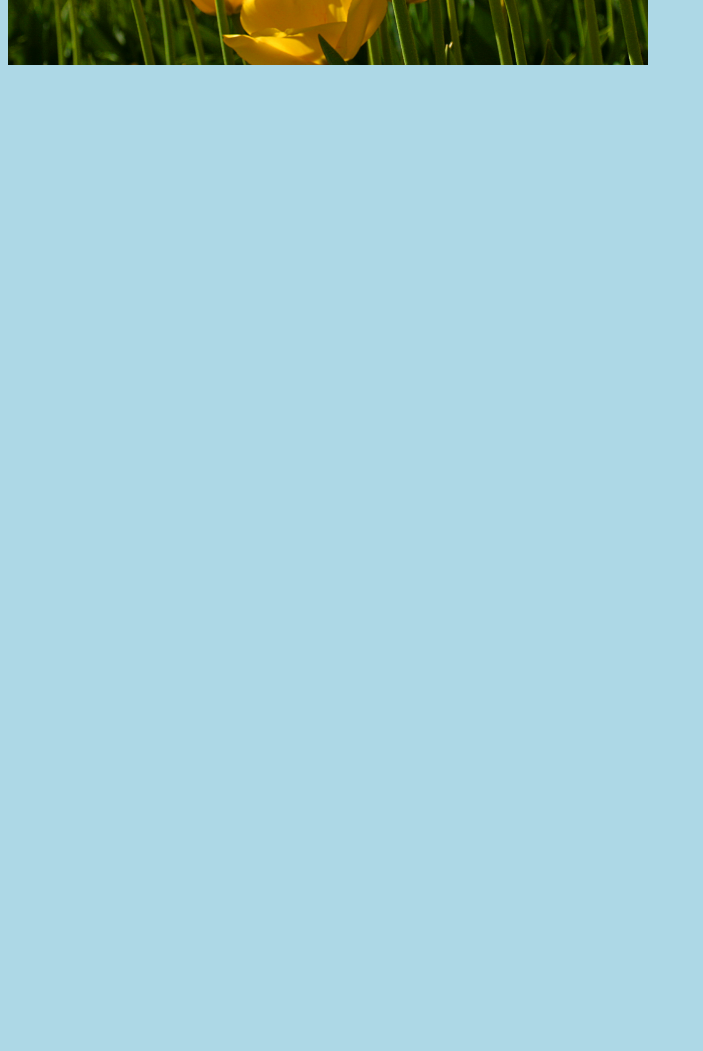
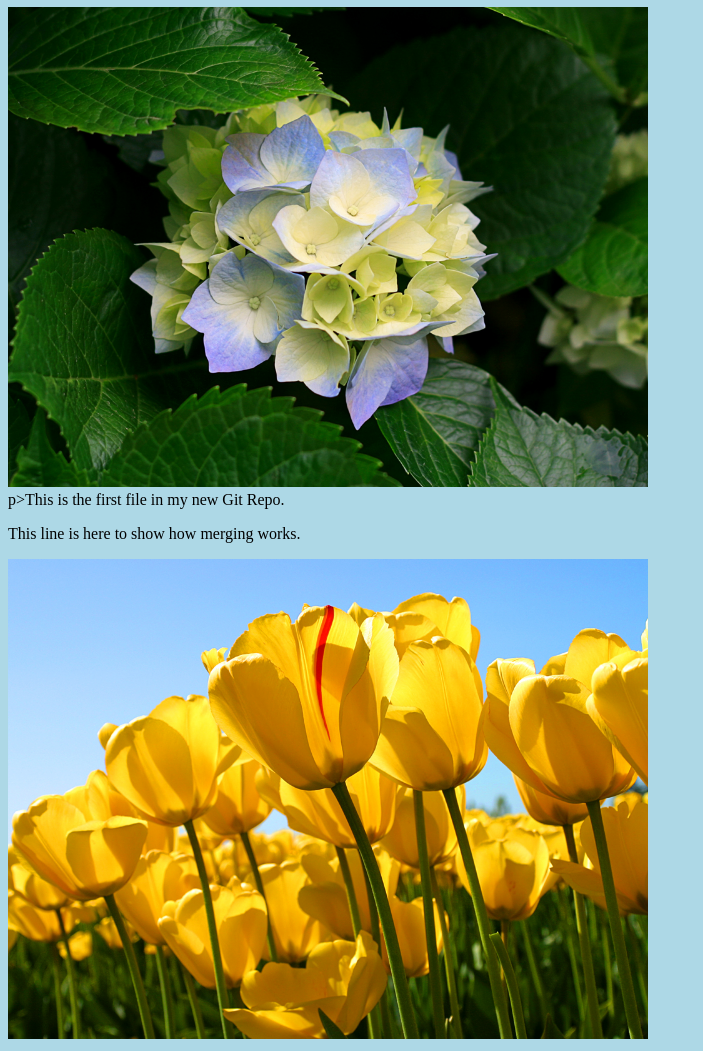
Before and after one commit to CharanjeetKaur72/Hello-world, a plain HTML site: page index.html in a window 1280 px wide. Shown: the part 1205-2256 px from the top of the page, without its empty margins (0-703 px from the left). Before the commit the page ends 1282 px from the top, so only its background shows below. Drawn offline with Linux system fonts and the light colour scheme.

Commit message:
Update index.html

```diff
--- a/index.html
+++ b/index.html
@@ -1,25 +1,28 @@
 <!DOCTYPE html>
-<html>
+<html lang="en">
 <head>
 <title>Hello World!</title>
-
-
+<meta charset="UTF-8">
+<meta name="viewport" content="width=device-width, initial-scale=1">
 <link rel="stylesheet" href="bluestyle.css">
 </head>
 <body>
 
-<<<<<<< HEAD
+
 <h1>Hello  world!</h1>
-=======
-<h1>Hello world!</h1>
-
 <div><img src="img_hello_world.jpg" alt="Hello World from Space"
 style="width:100%;max-width:640px"></div>
-
->>>>>>> hello-world-images
 <p>This is the first file in my new Git Repo.</p>
 <p>This line is here to show how merging works.</p>
 <div><img src="img_hello_git.jpg" alt="Hello Git" style="width:100%;max-width:640px"></div>
 
+<h1>Hello world!</h1>
+<div><img src="img_hello_world.jpg" alt="Hello World from Space"
+style="width:100%;max-width:640px"></div>
+p>This is the first file in my new Git Repo.</p>
+<p>This line is here to show how merging works.</p>
+<div><img src="img_hello_git.jpg" alt="Hello Git" style="width:100%;max-width:640px"></div>
+
+
 </body>
 </html>
```
